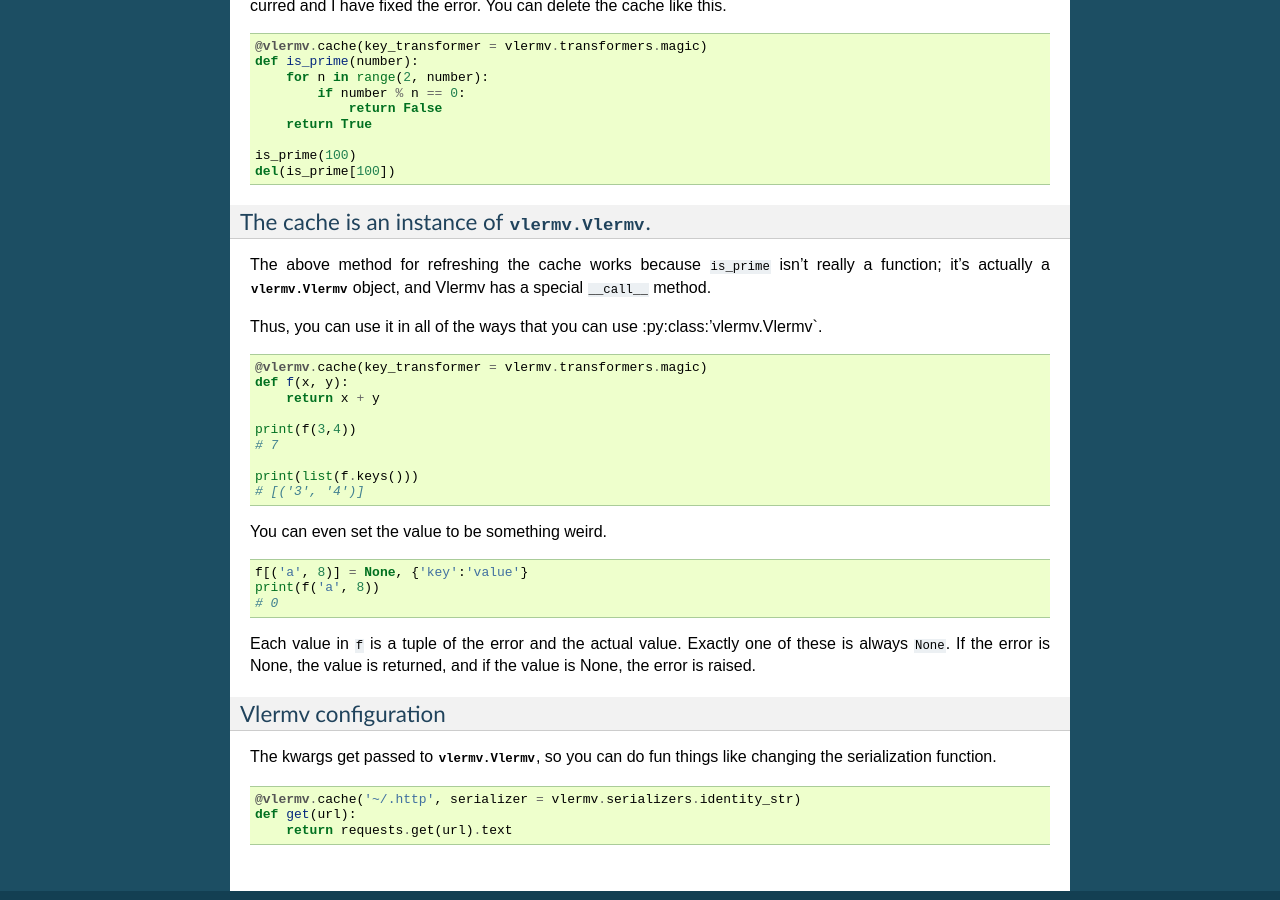
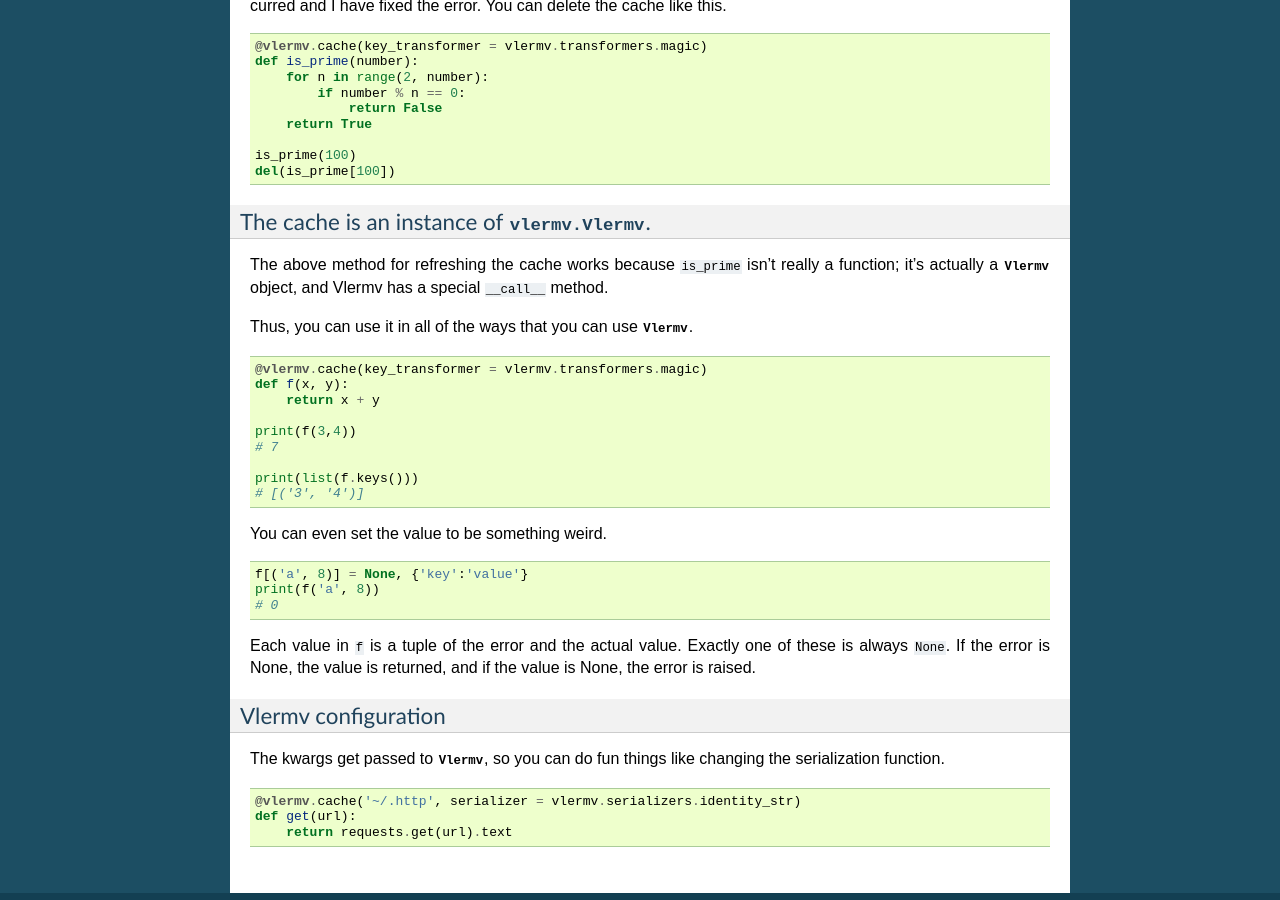
Before and after one commit to tlevine/vlermv, a Sphinx documentation site: the page built from docs/cache.rst, in a window 1280 px wide and 900 px high, scrolled down 1360 px. Built offline with Sphinx 7.4.7, drawn with Linux system fonts in a browser that asks for light colours; some of the changed text lies outside the part shown.

Commit message:
more rst annotating

```diff
--- a/docs/cache.rst
+++ b/docs/cache.rst
@@ -2,14 +2,14 @@
 ==================================================
 A function receives input, does something, and then returns output.
 
-If you decorate a function :py:func:`vlermv.cache`, the inputs and
+If you decorate a function :py:func:`~vlermv.cache`, the inputs and
 outputs get recorded;
 if you call the function again with the same input, it loads the
 output from the cache instead of doing what it would normally do.
 
 Simplest usage
 ------------------
-Decorate your function with :py:func:`vlermv.cache`, passing it no
+Decorate your function with :py:func:`~vlermv.cache`, passing it no
 arguments. ::
 
     @vlermv.cache()
@@ -24,7 +24,7 @@
 
 How it works
 -----------------
-:py:func:`vlermv.cache` is a function that returns a decorator.
+:py:func:`~vlermv.cache` is a function that returns a decorator.
 That is, it is a function that returns a function that takes a
 function and returns yet another function.
 
@@ -81,11 +81,11 @@
 The cache is an instance of :py:class:`vlermv.Vlermv`.
 ~~~~~~~~~~~~~~~~~~~~~~~~~~~~~~~~~~~~~~~~~~~~~~~~~~~~~~~~~
 The above method for refreshing the cache works because ``is_prime``
-isn't really a function; it's actually a :py:class:`vlermv.Vlermv` object,
+isn't really a function; it's actually a :py:class:`~vlermv.Vlermv` object,
 and Vlermv has a special ``__call__`` method.
 
 Thus, you can use it in all of the ways that you can use
-:py:class:'vlermv.Vlermv`. ::
+:py:class:`~vlermv.Vlermv`. ::
 
     @vlermv.cache(key_transformer = vlermv.transformers.magic)
     def f(x, y):
@@ -109,7 +109,7 @@
 
 Vlermv configuration
 ~~~~~~~~~~~~~~~~~~~~~~~~~~~~
-The kwargs get passed to :py:class:`vlermv.Vlermv`, so you
+The kwargs get passed to :py:class:`~vlermv.Vlermv`, so you
 can do fun things like changing the serialization function. ::
 
     @vlermv.cache('~/.http', serializer = vlermv.serializers.identity_str)
--- a/docs/history.rst
+++ b/docs/history.rst
@@ -7,8 +7,9 @@
 responses to HTTP requests.
 
 And then I finally changed the names because these two packages don't really
-have much to do with pickles. ``pickle_warehouse.Warehouse`` became
-:py:class:`vlermv.Vlermv`, and ``picklecache.cache`` became :py:func:`vlermv.cache`.
+have much to do with pickles. :py:class:`pickle_warehouse.Warehouse` became
+:py:class:`vlermv.Vlermv`, and :py:func:`picklecache.cache` became
+:py:func:`vlermv.cache`.
 And I have substantially extended both of these since.
 
 I chose the name "vlermv" by banging on the keyboard; this is how I have
--- a/docs/index.rst
+++ b/docs/index.rst
@@ -17,7 +17,7 @@
 Now you can mostly pretend that ``like_a_dictionary`` is a :py:class:`dict`,
 except that it will persist across Python session.
 
-Alternatively, you can cache a function's results with :py:func:`vlermv.cache`.
+Alternatively, you can cache a function's results with :py:func:`vlermv.cache`. ::
 
     @cache()
     def f(x):
--- a/docs/transformers.rst
+++ b/docs/transformers.rst
@@ -1,7 +1,8 @@
 Key transformers
 ----------------------------
-Vlermv uses the rather basic :py:data:`vlermv.transformers.simple`
-transformer by default; ``str`` keys are mapped to file names inside of the
+Vlermv uses the rather basic :py:data:`~vlermv.transformers.simple`
+transformer by default; :py:class:`str` keys are mapped to file names
+inside of the
 vlermv directory, and writing to subdirectories is not allowed.
 
 Other transformers
@@ -38,7 +39,7 @@
 The magic transformer
 ~~~~~~~~~~~~~~~~~~~~~~~~~
 One of the coolest parts of Vlermv is the
-:py:data:`vlermv.transformers.magic` transformer, as it interprets
+:py:data:`~vlermv.transformers.magic` transformer, as it interprets
 keys in a very fancy way, combining the features of the
 other transformers.
 
@@ -57,7 +58,7 @@
     vlermv['foo/bar/baz']
     vlermv['foo\\bar\\baz']
 
-(This is like the :py:data:`vlermv.transformers.tuple` transformer.)
+(This is like the :py:data:`~vlermv.transformers.tuple` transformer.)
 
 If you pass a URL, it will also get broken up in a reasonable way. ::
 
```
Also changed, not shown: other parts of docs/transformers.rst (+0 -2 lines), docs/recipes.rst (+4 -4 lines), docs/serializers.rst (+6 -7 lines).
